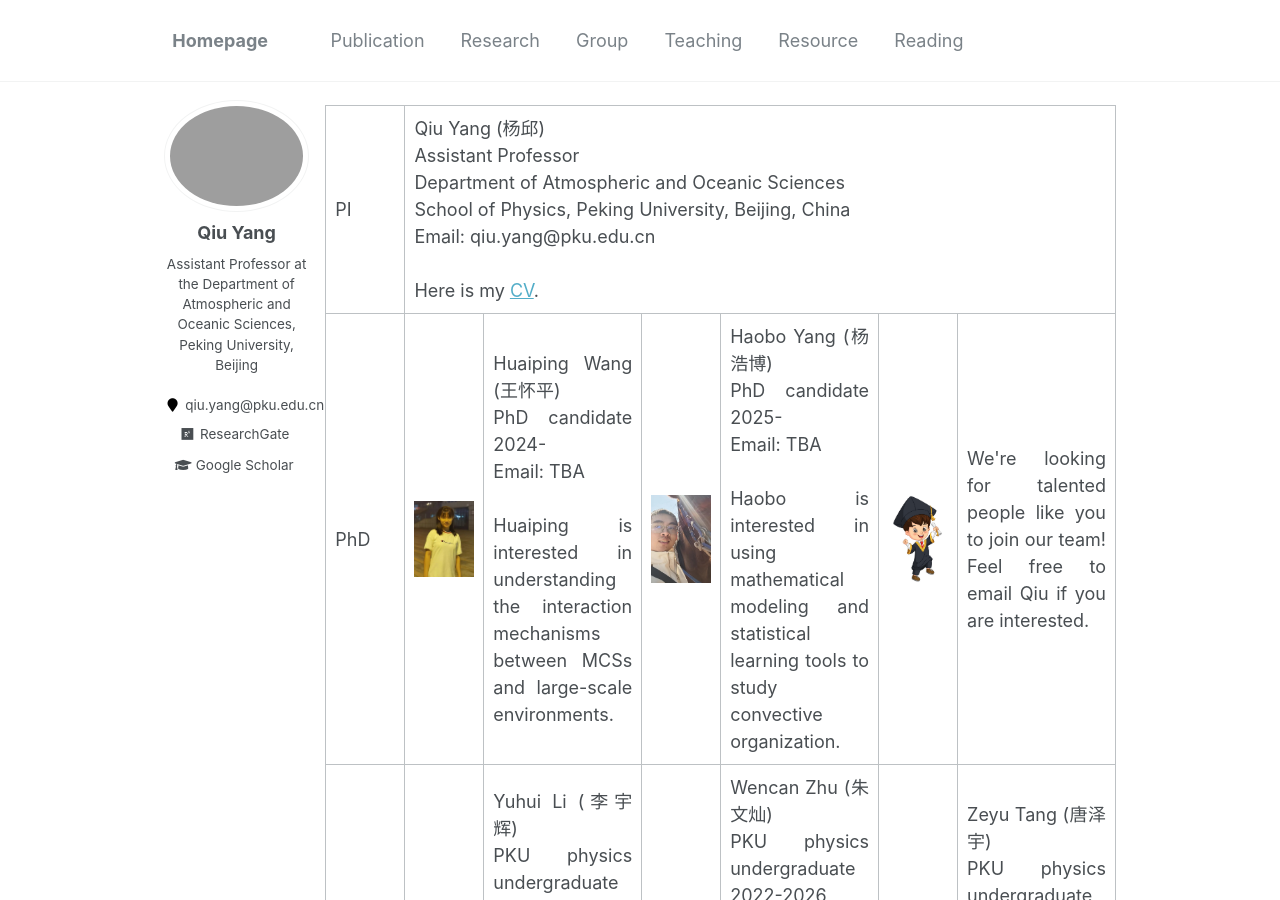
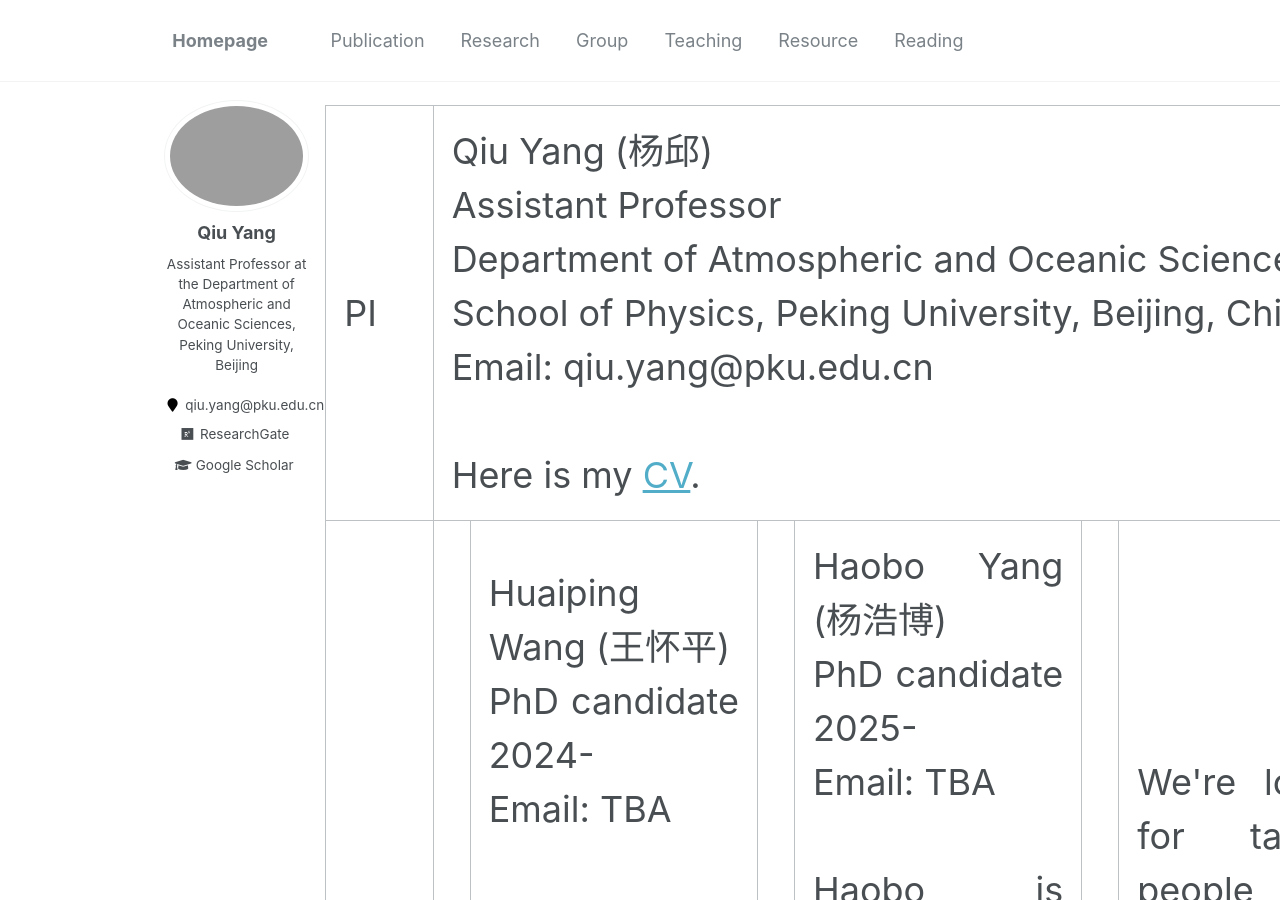
Before and after one commit to qiuyang50/qiuyang50.github.io, a Jekyll site: the page built from _pages/group.md, in a window 1280 px wide and 900 px high. Built offline with Jekyll 4.4.1, drawn with Linux system fonts in a browser that asks for light colours.

Commit message:
Update group.md

```diff
--- a/_pages/group.md
+++ b/_pages/group.md
@@ -5,7 +5,7 @@ permalink: /group/
 author_profile: true
 ---
 
-<font size="5" face="Courier New" >
+<font size="10" face="Courier New" >
 <table>
   <tr>
     <td>PI</td>
```
